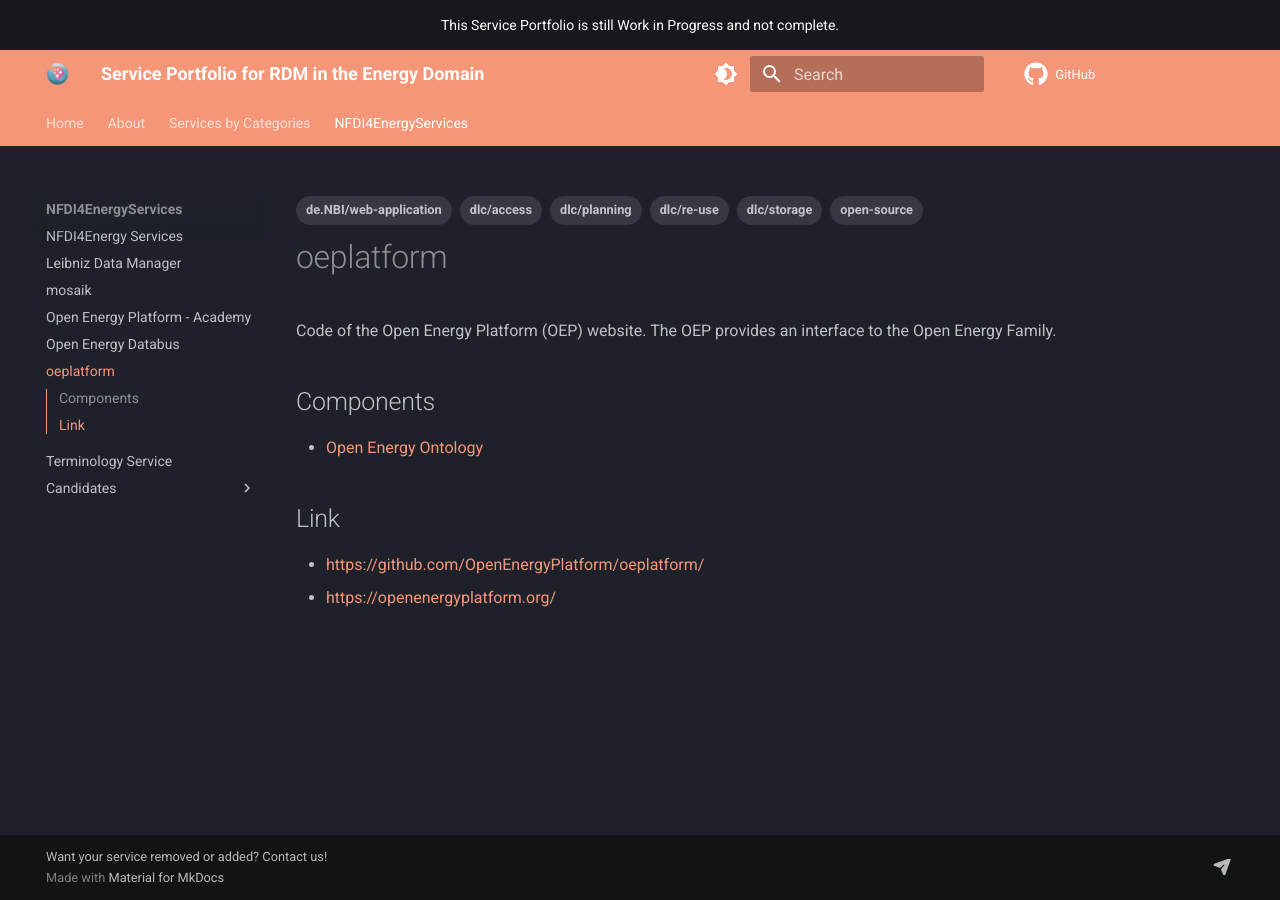
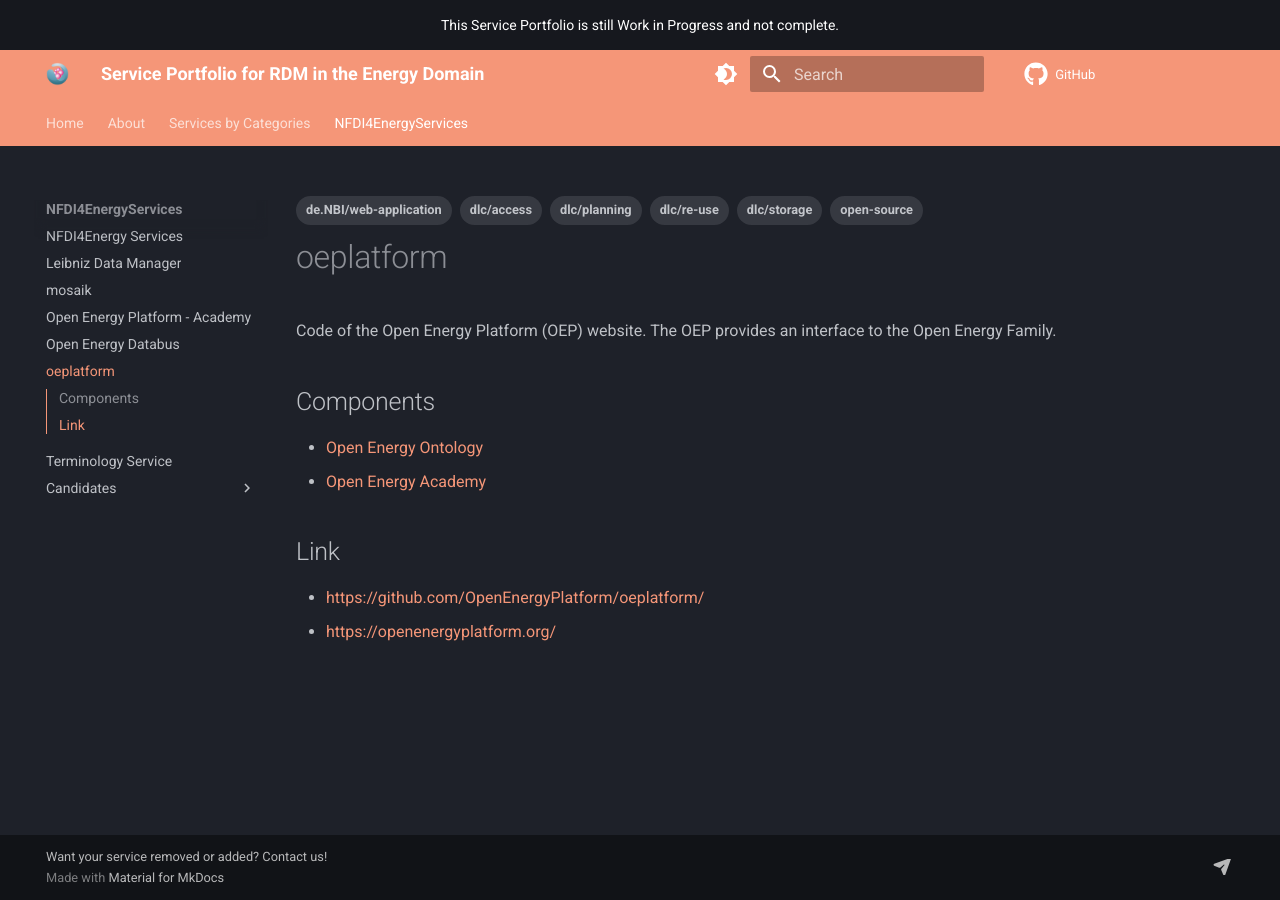
Before and after one commit to NFDI4Energy/service-portfolio, an MkDocs documentation site: the page built from docs/NFDI4EnergyServices/oeplatform.md, in a window 1280 px wide. Built offline with MkDocs 1.6.1 and Material for MkDocs 9.7.7, drawn with Linux system fonts in a browser that asks for light colours; comment, search, counter and statistics services are not loaded.

Commit message:
Add components to oep

```diff
--- a/docs/NFDI4EnergyServices/oeplatform.md
+++ b/docs/NFDI4EnergyServices/oeplatform.md
@@ -13,6 +13,8 @@
 
 ## Components
 * [Open Energy Ontology](https://github.com/OpenEnergyPlatform/ontology){:target="_blank"}
+* [Open Energy Academy](https://openenergyplatform.github.io/academy/){:target="_blank"}
+
 
 ## Link
 * [https://github.com/OpenEnergyPlatform/oeplatform/](https://github.com/OpenEnergyPlatform/oeplatform/){:target="_blank"}
```
